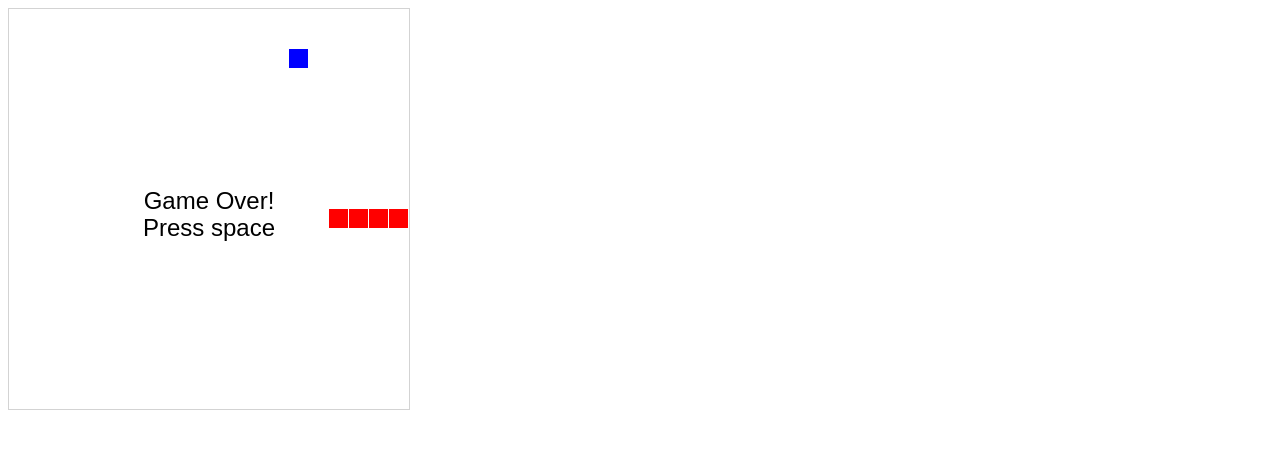
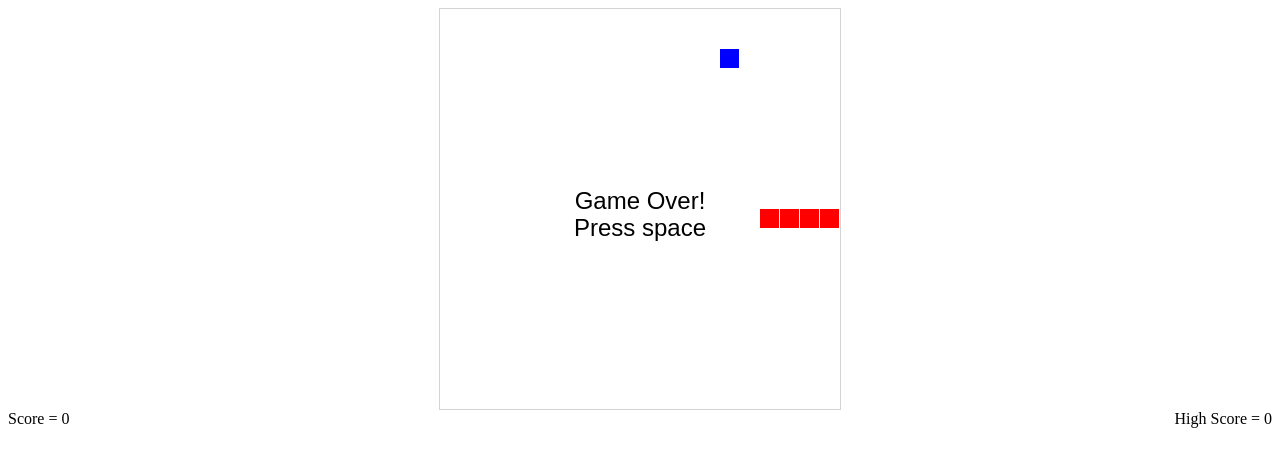
Before and after one commit to jabbottable/snakey, a plain HTML site: page snake.html in a window 1280 px wide. Drawn offline with Linux system fonts and the light colour scheme.

Commit message:
Score and Highscore

```diff
--- a/snake.html
+++ b/snake.html
@@ -4,11 +4,41 @@
 <head>
     <meta charset="utf-8">
     <title>Snakey!</title>
+    <style>
+        #myCanvas {
+            border: 1px solid #d3d3d3;
+            margin-left: auto;
+            margin-right: auto;
+            display: block;
+        }
+
+        #gameWrapper {
+            display: grid;
+        }
+
+        #game {
+            grid-row: 1;
+            grid-column: 1/3;
+        }
+
+        #score {
+            grid-row: 2;
+        }
+
+        #highScore {
+            grid-row: 2;
+            justify-self: end;
+        }
+    </style>
 </head>
 
 <body>
-    <canvas id="myCanvas" width="300" height="300" style="border:1px solid #d3d3d3;">
-        Your browser does not support the HTML5 canvas tag.</canvas>
+    <div id="gameWrapper">
+        <div id="game"><canvas id="myCanvas" width="300" height="300">
+                Your browser does not support the HTML5 canvas tag.</canvas></div>
+        <div id="score">Score = 0</div>
+        <div id="highScore">High Score = 0</div>
+    </div>
     <script src="snake.js"></script>
 
 </body>
--- a/snake.js
+++ b/snake.js
@@ -44,9 +44,11 @@ var {
     snakePositions,
     isGameOver,
     frameTime,
-    currentKey
+    currentKey,
+    score
 } = startGame();
 
+var highScore = 0;
 var lastKeyDrawn = currentKey;
 
 function startGame() {
@@ -63,7 +65,8 @@ function startGame() {
 
     var foodPosition = getRandomFoodPosition(snakePositions);
     var isGameOver = false;
-    var frameTime = 200;
+    var frameTime = 150;
+    var score = 0;
 
     var currentKey = rightKey;
     return {
@@ -72,7 +75,8 @@ function startGame() {
         snakePositions,
         isGameOver,
         frameTime,
-        currentKey
+        currentKey,
+        score
     };
 }
 
@@ -87,7 +91,9 @@ function update(progress) {
 
         if (foodPosition[0] == snakeHead.posX && foodPosition[1] == snakeHead.posY) {
             foodPosition = getRandomFoodPosition(snakePositions);
-            frameTime -= 10;
+            frameTime -= 1;
+            score++;
+            updateScore(score);
         } else {
             var snakeEnd = snake.shift();
             snakePositions[snakeEnd.posX][snakeEnd.posY] = 0;
@@ -114,6 +120,10 @@ function update(progress) {
         lastKeyDrawn = currentKey;
 
         if (isSnakeOfScreen(nextXPos, nextYPos) || willSnakeEatSelf(nextXPos, nextYPos)) {
+            if(score > highScore) {
+                highScore = score;
+                updateHighScore(highScore)
+            }
             isGameOver = true;
             drawText("Game Over!\nPress space");
         } else {
@@ -180,6 +190,7 @@ function logKey(e) {
         isGameOver = newGame.isGameOver;
         frameTime = newGame.frameTime;
         currentKey = newGame.currentKey;
+        score = newGame.score;
     }
 }
 
@@ -226,3 +237,14 @@ function drawText(text) {
         ctx.fillText(lineText, canvas.width / 2, (canvas.height / 2) + offset + lineHeight / 2);
     }
 }
+
+function updateScore(score) {
+    var scoreElement = document.getElementById("score");
+    scoreElement.innerHTML = "Score = " + score;
+}
+
+function updateHighScore(score) {
+    var scoreElement = document.getElementById("highScore");
+
+    scoreElement.innerHTML = "High Score = " + score;
+}
```
